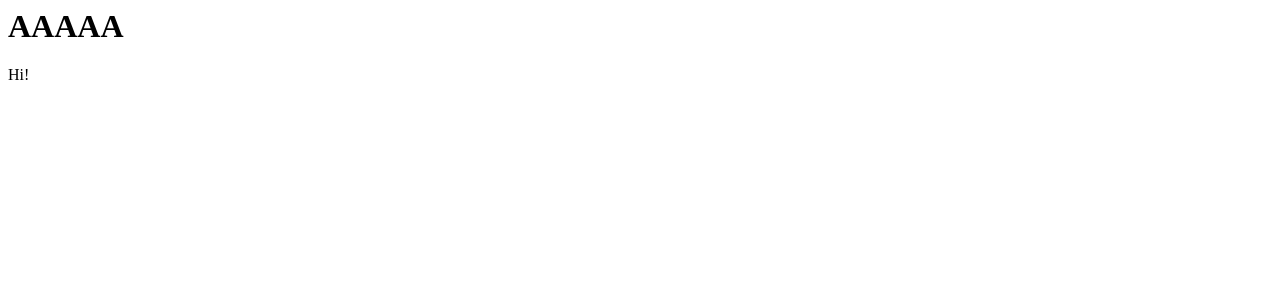
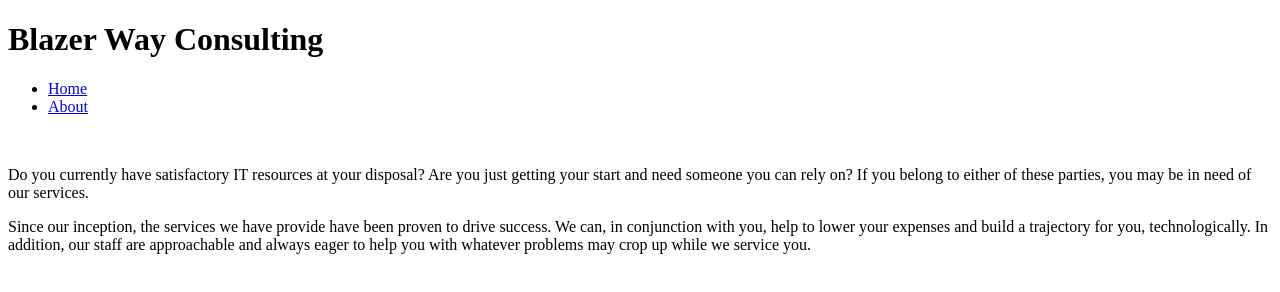
Before and after one commit to daftoid/competency-task-1, a plain HTML site: page index.html in a window 1280 px wide. Drawn offline with Linux system fonts and the light colour scheme.

Commit message:
Update index.html

```diff
--- a/index.html
+++ b/index.html
@@ -1,7 +1,28 @@
+<!DOCTYPE html>
+<html lang = "eng">
+
 <html>
+  <head>
+    <meta charset = "utf-8">
+    <meta charset = "author" content = "Brandon Andrews">
+    <meta name = "description" content = "The website for the largest up-and-coming IT consulting firm, Blazer Way Consulting, known for our inexpensive and effective business solutions.">
+
+    <title>Blazer Way Consulting</title>
+  </head>
+
   <body>
-    <h1>AAAAA</h1>
+    <h1>Blazer Way Consulting</h1>
 
-    <p>Hi!</p>
+    <nav>
+      <ul>
+        <li><a href = "index.html">Home</a></li>
+        <li><a href = "about.html">About</a></li>
+      </ul>
+    </nav>
+    <br>
+
+    <p>Do you currently have satisfactory IT resources at your disposal? Are you just getting your start and need someone you can rely on? If you belong to either of these parties, you may be in need of our services.</p>
+
+    <p>Since our inception, the services we have provide have been proven to drive success. We can, in conjunction with you, help to lower your expenses and build a trajectory for you, technologically. In addition, our staff are approachable and always eager to help you with whatever problems may crop up while we service you.</p>
   </body>
 </html>
```
